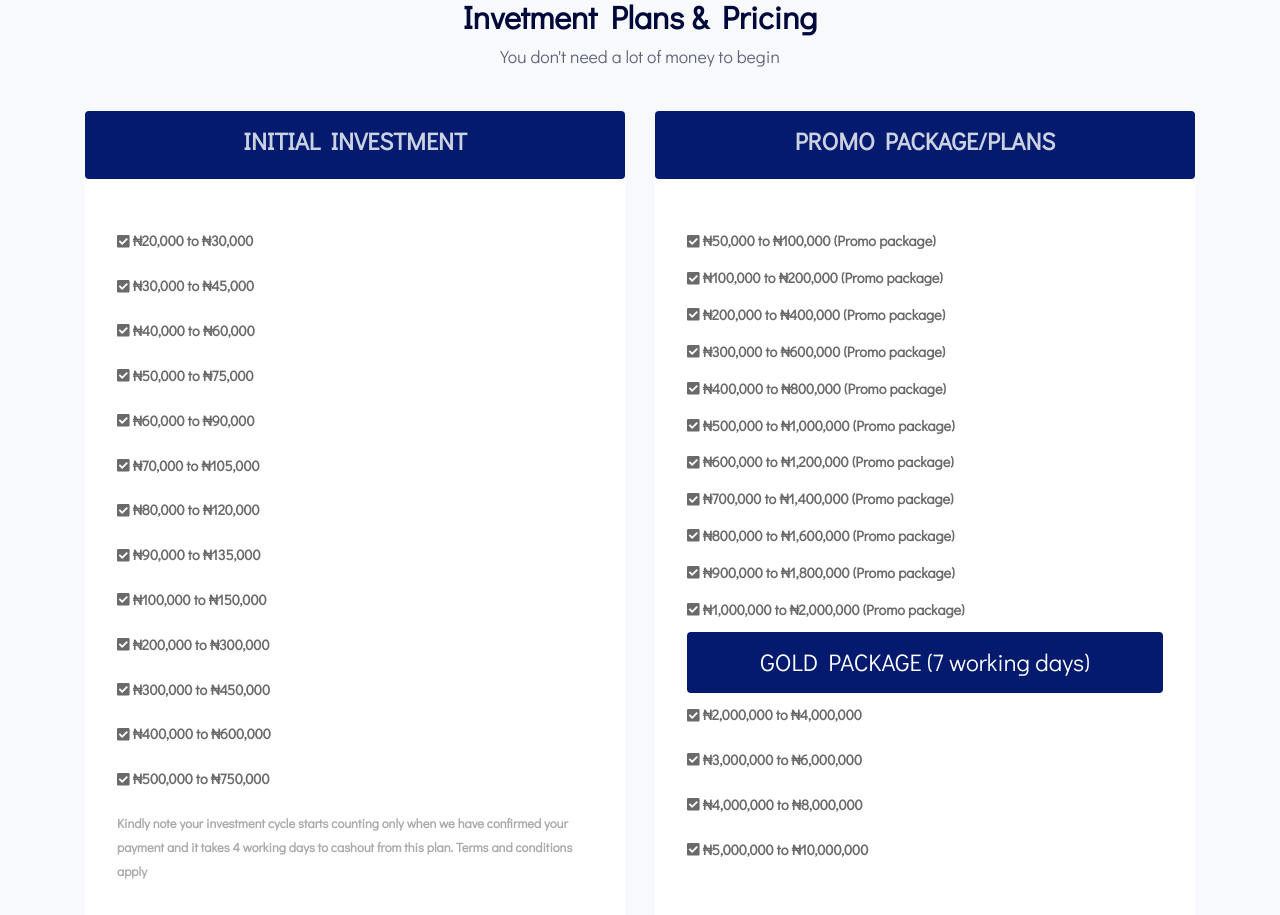
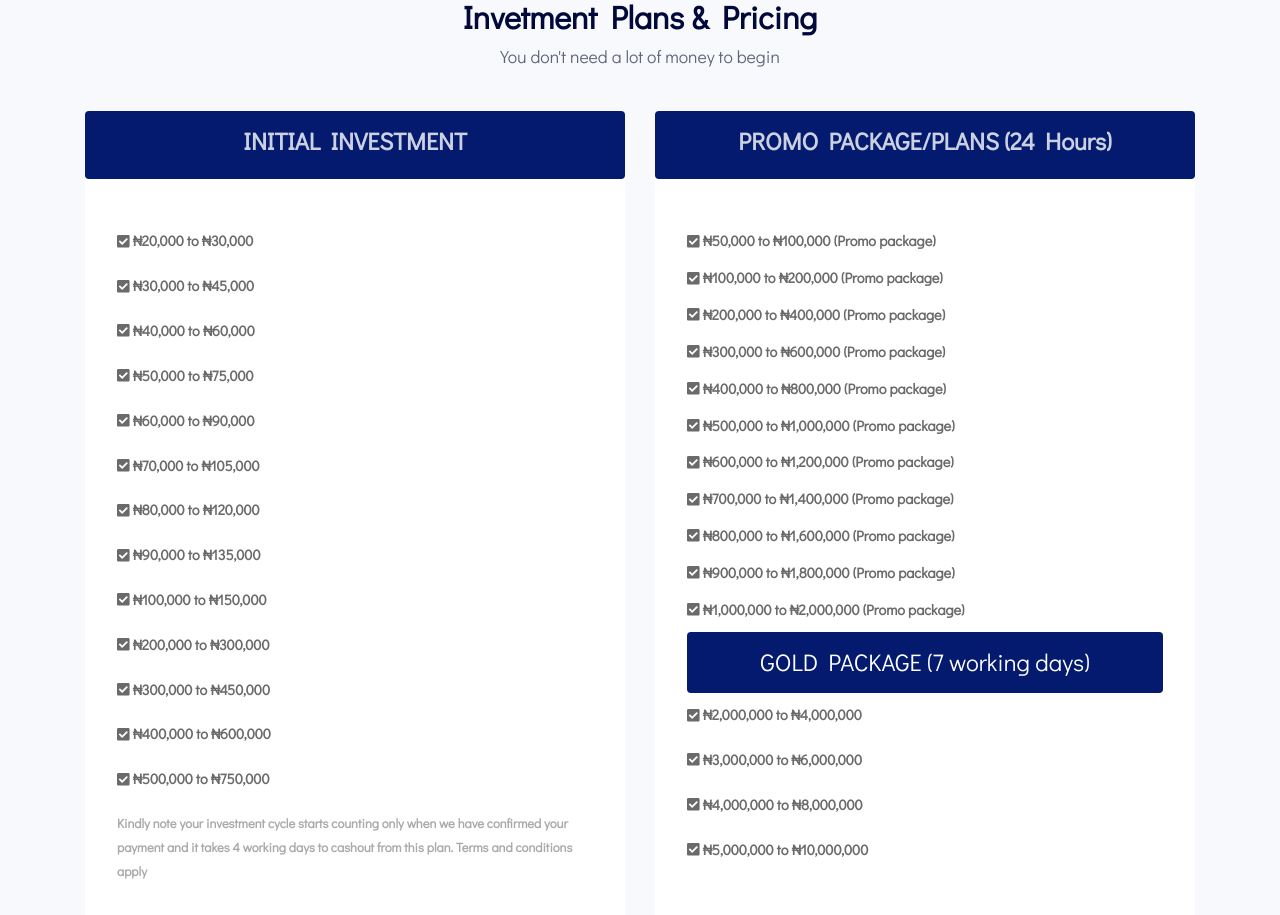
Before and after one commit to Achilles45/extraincome, a Vue app: page / in a window 1280 px wide. Shown: the part 2260-3175 px from the top of the page. Built offline with nearby package versions, Linux system fonts and the light colour scheme; no server answers.

Commit message:
24 hours

```diff
--- a/src/components/Pricing.vue
+++ b/src/components/Pricing.vue
@@ -51,7 +51,7 @@
               </div> -->
                <div class="card__content card3">
                  <div class="header text-center">
-                     <h4>PROMO PACKAGE/PLANS</h4>
+                     <h4>PROMO PACKAGE/PLANS (24 Hours)</h4>
                  </div>
                  <div class="body">
                     <h6><i class="fa fa-check-square"></i> &#8358;50,000 to &#8358;100,000 (Promo package)</h6>
```
